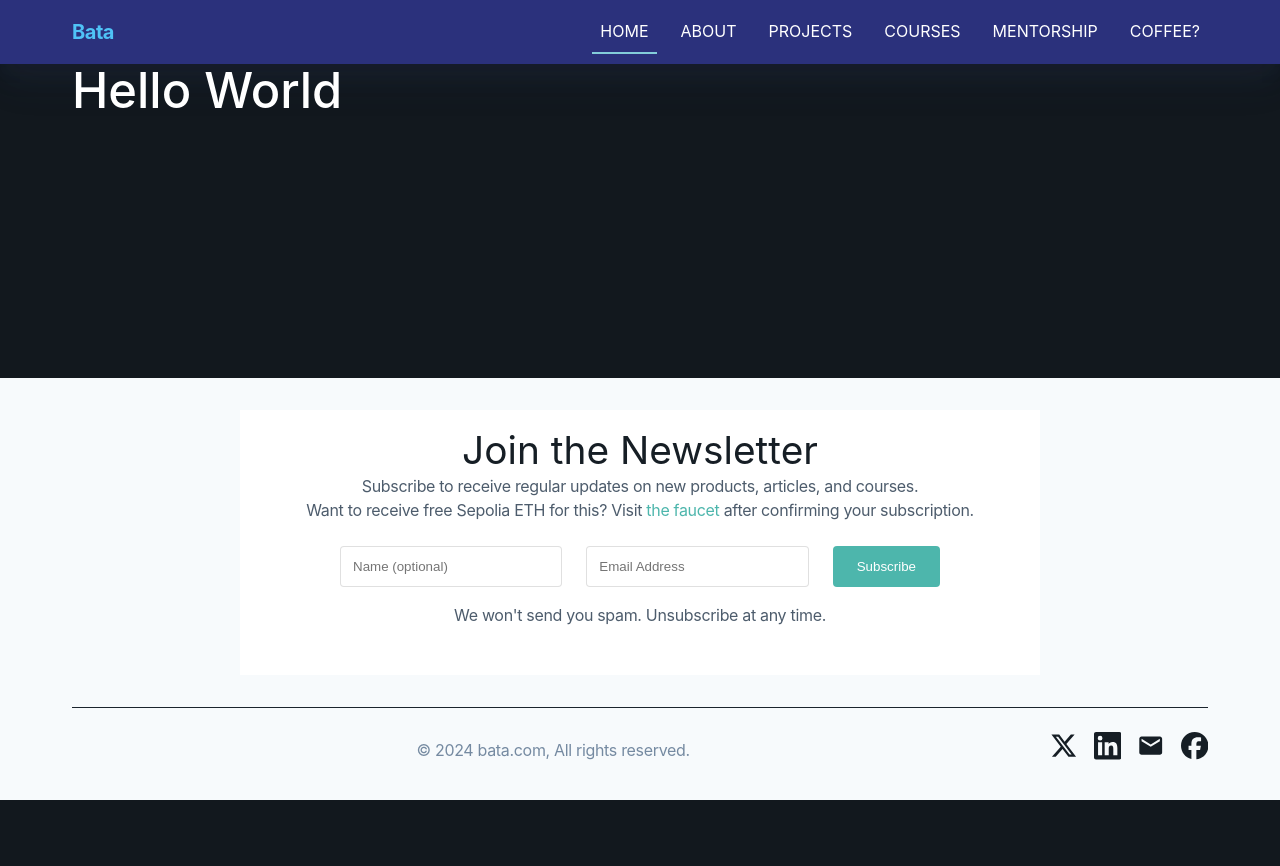
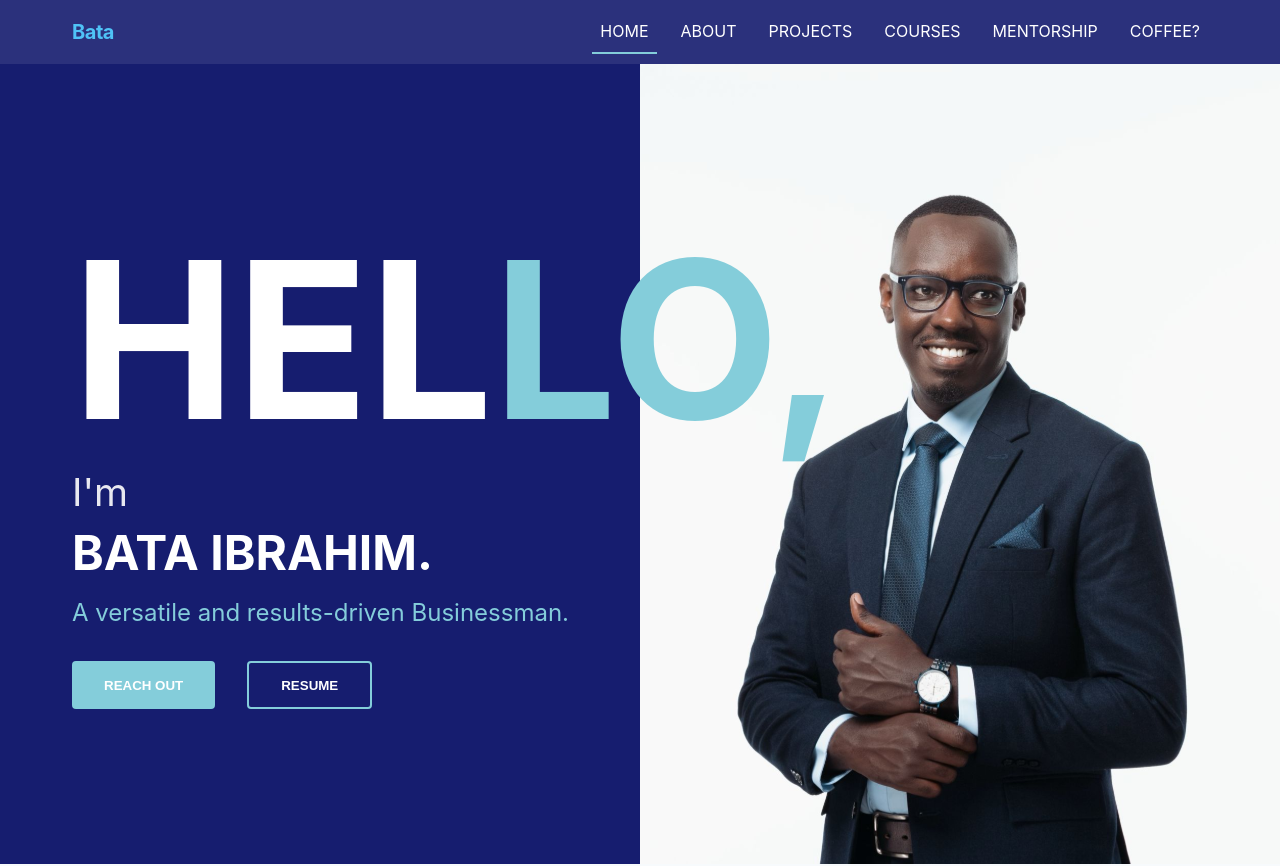
Before and after one commit to oxenprogrammer/bata-portfolio, a Next.js app in the folder client/: page / in a window 1280 px wide. Shown: the top 866 px of the page. Before the commit the page ends 800 px from the top, so only its background shows below. Built offline with nearby package versions, Linux system fonts and the light colour scheme.

Commit message:
[hero]  feat: Add hero section

```diff
--- /dev/null
+++ b/client/app/home/components/hero.tsx
@@ -0,0 +1,198 @@
+"use client";
+
+import React from "react";
+import { Box, Container, Typography, Button } from "@mui/material";
+import { styled, keyframes } from "@mui/system";
+import { useMediaQuery, useTheme } from "@mui/material";
+import Link from "next/link";
+
+const fadeIn = keyframes`
+  from {
+    opacity: 0;
+    transform: translateY(20px);
+  }
+  to {
+    opacity: 1;
+    transform: translateY(0);
+  }
+`;
+
+const slideIn = keyframes`
+  from {
+    transform: translateX(-100%);
+  }
+  to {
+    transform: translateX(0);
+  }
+`;
+
+// Layout wrapper to ensure proper content flow
+const LayoutWrapper = styled(Box)({
+  display: "flex",
+  flexDirection: "column",
+  minHeight: "100vh",
+});
+
+const MainContent = styled(Box)({
+  flex: 1,
+  display: "flex",
+  flexDirection: "column",
+});
+
+const HeroContainer = styled(Box)(({ theme }) => ({
+  position: "relative",
+  minHeight: "calc(100vh - 64px)", // Subtract navbar height
+  display: "flex",
+  overflow: "hidden",
+  backgroundColor: theme.palette.blue[70],
+  flexGrow: 1, // Allow container to grow but maintain minimum height
+  [theme.breakpoints.down("md")]: {
+    minHeight: "100vh",
+  },
+}));
+
+const ContentContainer = styled(Container)(({ theme }) => ({
+  display: "flex",
+  alignItems: "center",
+  position: "relative",
+  zIndex: 2,
+  padding: theme.spacing(4, 2),
+  [theme.breakpoints.down("md")]: {
+    textAlign: "center",
+    justifyContent: "center",
+  },
+}));
+
+const TextContent = styled(Box)(({ theme }) => ({
+  color: theme.palette.common.white,
+  maxWidth: "600px",
+  animation: `${fadeIn} 1s ease-out`,
+  "& > *": {
+    animation: `${slideIn} 1s ease-out`,
+  },
+}));
+
+const ImageContainer = styled(Box)(({ theme }) => ({
+  position: "absolute",
+  right: 0,
+  top: 0,
+  width: "50%",
+  height: "100%",
+  backgroundColor: theme.palette.common.white,
+  [theme.breakpoints.down("md")]: {
+    width: "100%",
+    opacity: 0.1,
+  },
+}));
+
+const StyledImage = styled("div")<{ url: string }>(({ url }) => ({
+  width: "100%",
+  height: "100%",
+  backgroundImage: `url(${url})`,
+  backgroundSize: "cover",
+  backgroundPosition: "center",
+}));
+
+const StyledButton = styled(Button)(({ theme }) => ({
+  backgroundColor: theme.palette.teal[50],
+  color: theme.palette.common.white,
+  padding: theme.spacing(1.5, 4),
+  borderRadius: "4px",
+  textTransform: "none",
+  marginRight: theme.spacing(2),
+  transition: "all 0.3s ease-in-out",
+  "&:hover": {
+    backgroundColor: theme.palette.teal[60],
+    transform: "translateY(-2px)",
+  },
+}));
+
+const OutlineButton = styled(StyledButton)(({ theme }) => ({
+  backgroundColor: "transparent",
+  border: `2px solid ${theme.palette.teal[50]}`,
+  "&:hover": {
+    backgroundColor: "rgba(255, 255, 255, 0.1)",
+    borderColor: theme.palette.teal[60],
+  },
+}));
+
+// Layout component that wraps the entire application
+const Layout: React.FC<{ children: React.ReactNode }> = ({ children }) => {
+  return (
+    <LayoutWrapper>
+      <MainContent>{children}</MainContent>
+    </LayoutWrapper>
+  );
+};
+
+const Hero: React.FC = () => {
+  const theme = useTheme();
+  const isMobile = useMediaQuery(theme.breakpoints.down("md"));
+
+  return (
+    <Layout>
+      <HeroContainer>
+        <ImageContainer>
+          <StyledImage url="/images/profile.svg" />
+        </ImageContainer>
+
+        <ContentContainer>
+          <TextContent>
+            <Typography
+              variant="h1"
+              sx={{
+                fontSize: { xs: "4rem", md: "10rem", lg: "13.7rem" },
+                fontWeight: 700,
+                mb: 1,
+              }}
+            >
+              <Box component="span" sx={{ color: theme.palette.common.white }}>
+                HEL
+              </Box>
+              <Box component="span" sx={{ color: theme.palette.teal[50] }}>
+                LO,
+              </Box>
+            </Typography>
+
+            <Typography variant="h4" sx={{ mb: 1, opacity: 0.9 }}>
+              I&apos;m
+            </Typography>
+
+            <Typography
+              variant="h2"
+              sx={{
+                fontSize: { xs: "2rem", md: "3rem" },
+                fontWeight: 700,
+                mb: 2,
+              }}
+            >
+              BATA IBRAHIM.
+            </Typography>
+
+            <Typography
+              variant="h5"
+              sx={{
+                color: theme.palette.teal[50],
+                mb: 4,
+                fontSize: { xs: "1.2rem", md: "1.5rem" },
+              }}
+            >
+              A versatile and results-driven Businessman.
+            </Typography>
+
+            <Box sx={{ display: "flex", gap: 2, justifyContent: isMobile ? "center" : "flex-start" }}>
+              <Link href="/contact" style={{ textDecoration: "none" }}>
+                <StyledButton>REACH OUT</StyledButton>
+              </Link>
+              <Link href="/resume" style={{ textDecoration: "none" }}>
+                <OutlineButton>RESUME</OutlineButton>
+              </Link>
+            </Box>
+          </TextContent>
+        </ContentContainer>
+      </HeroContainer>
+    </Layout>
+  );
+};
+
+export default Hero;
--- a/client/app/layout/footer.tsx
+++ b/client/app/layout/footer.tsx
@@ -12,7 +12,7 @@ import {
 } from "../shared/icons";
 
 const StyledFooter = styled("footer")(({ theme }) => ({
-  position: "absolute",
+  position: "relative",
   width: "100%",
   bottom: 0,
   mt: "auto",
--- a/client/app/page.tsx
+++ b/client/app/page.tsx
@@ -1,9 +1,7 @@
-import { Container, Typography } from "@mui/material";
+import HeroSection from "./home/components/hero";
 
 export default function Home() {
   return (
-    <Container>
-      <Typography variant="h1">Hello World</Typography>
-    </Container>
+    <HeroSection />
   );
 }
--- /dev/null
+++ b/client/app/shared/icons/arrow-up-icon.tsx
@@ -0,0 +1,15 @@
+import { SvgIcon, SvgIconProps } from "@mui/material";
+import { FunctionComponent } from "react";
+
+export const ArrowUpRightIcon: FunctionComponent<SvgIconProps> = (props) => (
+  <SvgIcon viewBox="0 0 24 24" xmlns="http://www.w3.org/2000/svg" {...props}>
+    <path
+      d="M7 17L17 7M17 7H7M17 7V17"
+      fill="none"
+      stroke="currentColor"
+      strokeWidth="2"
+      strokeLinecap="round"
+      strokeLinejoin="round"
+    />
+  </SvgIcon>
+);
--- a/client/app/shared/icons/index.ts
+++ b/client/app/shared/icons/index.ts
@@ -2,3 +2,4 @@ export * from './email-icon';
 export * from './facebook-icon';
 export * from './linkedin-icon';
 export * from './twitter-icon';
+export * from './arrow-up-icon';
```
Also changed, not shown: client/public/images/profile.svg (added).
